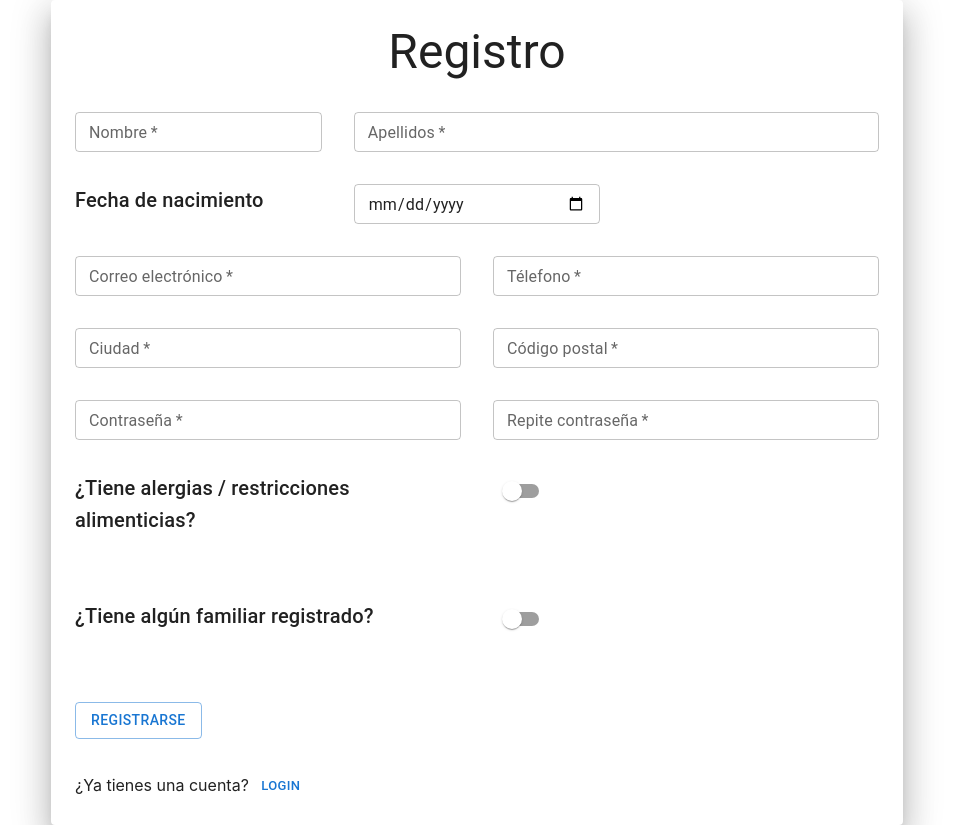
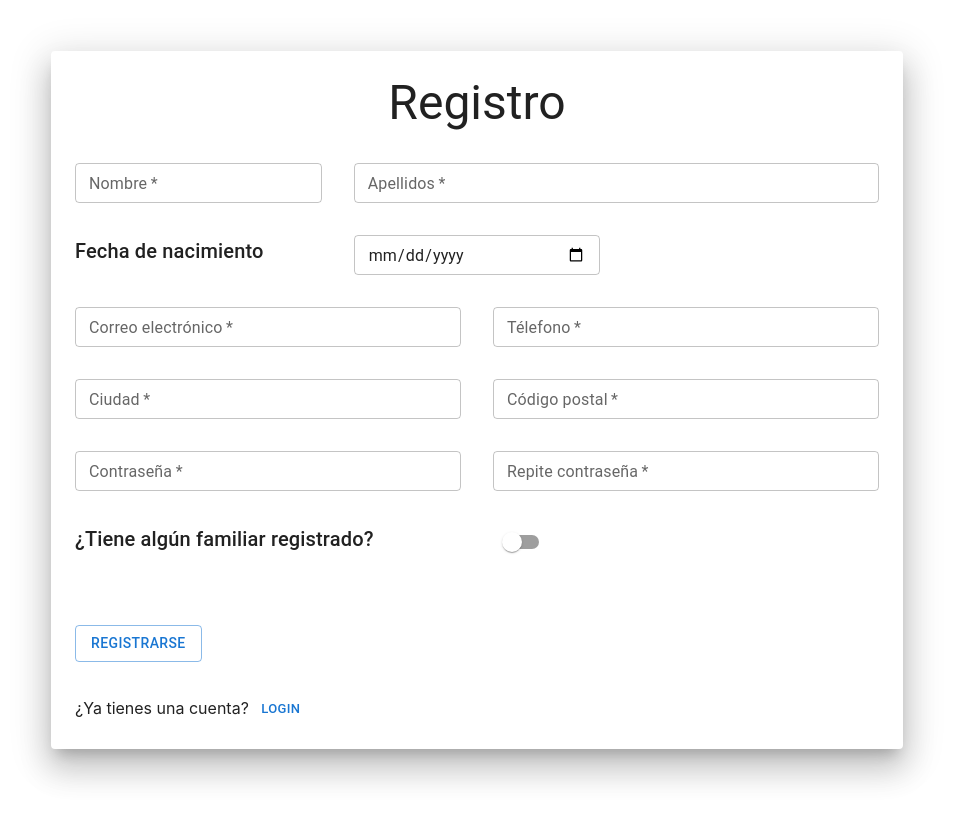
Before and after one commit to TFG-Gestion-de-actividades-de-CISV/ReactFront, a React (Vite) app: page /signup in a window 1280 px wide. Shown: the whole page, without its empty margins (163-1116 px from the left). After the commit the page ends 800 px from the top, so only its background shows below. Built offline with nearby package versions, Linux system fonts and the light colour scheme.

Commit message:
No alergias en registro

```diff
--- a/src/Components/SignupForm.jsx
+++ b/src/Components/SignupForm.jsx
@@ -199,34 +199,6 @@ const RegisterForm = () => {
 
           <Grid item md={6}>
             <Typography variant="h6">
-              ¿Tiene alergias / restricciones alimenticias?
-            </Typography>
-          </Grid>
-
-          <Grid item md={6}>
-            <Switch
-              checked={alergias}
-              onChange={handleSwitchAlergiasChange}
-              color="primary"
-            ></Switch>
-          </Grid>
-
-          <Grid item xs={12}>
-            {alergias && (
-              <TextField
-                label="Alergias / restricciones alimenticias"
-                size="small"
-                type="text"
-                fullWidth
-                multiline
-                minRows={3}
-                maxRows={6}
-              />
-            )}
-          </Grid>
-
-          <Grid item md={6}>
-            <Typography variant="h6">
               ¿Tiene algún familiar registrado?
             </Typography>
           </Grid>
```
